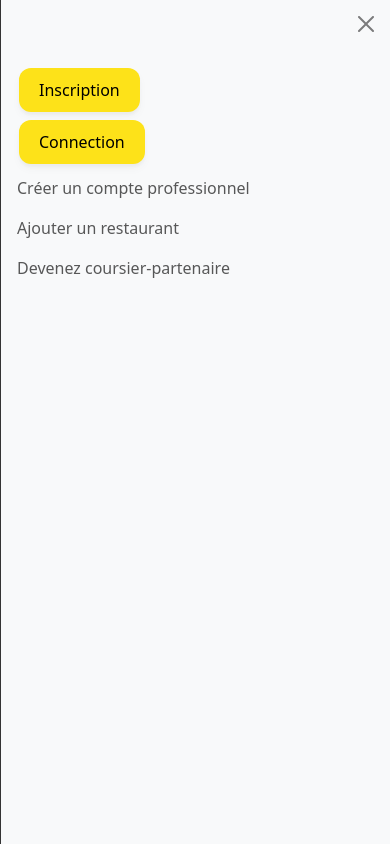
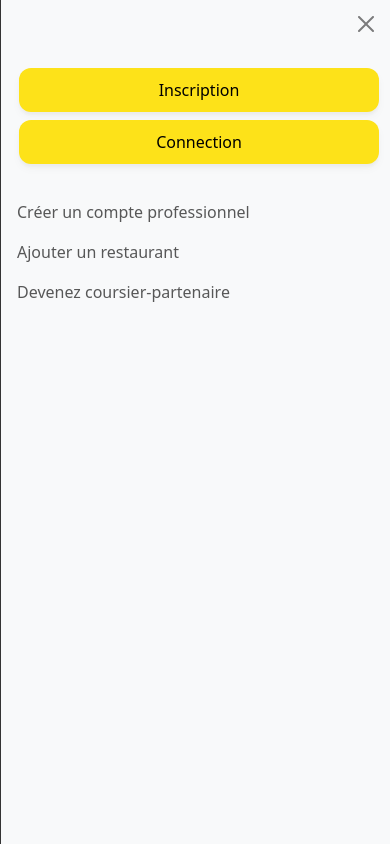
Before and after one commit to ZTR69/CESI_eats, a Vue app in the folder frontend/: page / in a window 390 px wide. Both pictures are taken after a click on the button "Toggle navigation". Built offline with nearby package versions, Linux system fonts and the light colour scheme.

Commit message:
navbar + boutton fini

```diff
--- a/frontend/src/App.vue
+++ b/frontend/src/App.vue
@@ -1,12 +1,11 @@
 <template>
 
-  <Navbar />
+  <Navbar :showButtons="true" :showSearchBar="true" :showAddress="true" />
 
 
 </template>
 
 <script>
-import CustomButton from '@/components/CustomButton.vue';
 import Navbar from "@/components/Navbar.vue";
 
 export default {
--- a/frontend/src/components/CustomButton.vue
+++ b/frontend/src/components/CustomButton.vue
@@ -1,5 +1,5 @@
 <template>
-  <button :class="size" class="btn" @click="handleClick">
+  <button class="btn" @click="handleClick" :style="{ width: width, height: height }">
     {{ label }}
   </button>
 </template>
@@ -11,14 +11,17 @@ export default {
       type: String,
       required: true
     },
-    size: {
-      type: String,
-      default: 'medium',
-      validator: value => ['small', 'medium', 'large'].includes(value)
-    },
     handleClick: {
       type: Function,
       required: true
+    },
+    width: {
+      type: String,
+      default: 'auto'
+    },
+    height: {
+      type: String,
+      default: 'auto'
     }
   }
 };
@@ -42,6 +45,6 @@ export default {
 }
 
 .btn:hover {
-  background: #FDFD96; /* Jaune plus foncé lors du survol */
+  background: #FDFD96;
 }
 </style>
--- a/frontend/src/components/Navbar.vue
+++ b/frontend/src/components/Navbar.vue
@@ -9,8 +9,8 @@
               <img src="@/assets/logo_big.png" alt="logo_big">
             </a>
 
-            <LocButton address="395 rue du colombier" class="d-none d-lg-block" style="margin-left: 30px"/>
-            <SearchBar class="d-none d-lg-block"/>
+            <LocButton v-if="showAddress" address="395 rue du colombier" class="d-none d-lg-block" style="margin-left: 30px"/>
+            <SearchBar v-if="showSearchBar" class="d-none d-lg-block"/>
 
           </div>
 
@@ -20,7 +20,7 @@
               <img src="@/assets/cart.png" alt="cart">
             </a>
 
-            <div class="d-none d-sm-block">
+            <div v-if="showButtons" class="d-none d-sm-block">
               <CustomButton label="Inscription" size="large" :handleClick="myFunction" />
               <CustomButton label="Connexion" size="large" :handleClick="myFunction" />
             </div>
@@ -37,14 +37,13 @@
             <div class="offcanvas-body">
               <ul class="navbar-nav justify-content-start flex-grow-1 pe-3">
 
-                <li class="nav-item">
-                  <div class="d-block d-sm-none">
-                    <CustomButton label="Inscription" size="large" :handleClick="myFunction" />
-                  </div>
+                <li v-if="showButtons" class="nav-item">
+                  <CustomButton class="d-block d-sm-none" label="Inscription" width="360px" :handleClick="myFunction" />
                 </li>
-                <li class="nav-item">
-                  <CustomButton class="d-block d-sm-none" label="Connection" size="large" :handleClick="myFunction" />
+                <li v-if="showButtons" class="nav-item">
+                  <CustomButton class="d-block d-sm-none" label="Connection" width="360px" :handleClick="myFunction" />
                 </li>
+                <br>
                 <li class="nav-item">
                   <a class="nav-link" href="#">Créer un compte professionnel</a>
                 </li>
@@ -61,11 +60,11 @@
       </nav>
     </div>
 
-    <div class="row big-padding-2" >
+    <div v-if="showAddress" class="row big-padding-2" >
       <LocButton address="395 rue du colombier" class="d-block d-lg-none"/>
     </div>
 
-    <div class="row big-padding">
+    <div v-if="showSearchBar" class="row big-padding">
       <SearchBar class="d-block d-lg-none"/>
     </div>
   </div>
@@ -85,6 +84,20 @@ export default {
     SearchBar,
     CustomButton
   },
+  props: {
+    showButtons: {
+      type: Boolean,
+      default: true
+    },
+    showSearchBar: {
+      type: Boolean,
+      default: true
+    },
+    showAddress: {
+      type: Boolean,
+      default: true
+    }
+  },
   methods: {
     myFunction() {
       console.log('Clic !');
@@ -92,7 +105,6 @@ export default {
   }
 };
 </script>
-
 <style scoped>
 
 .padding {
```
